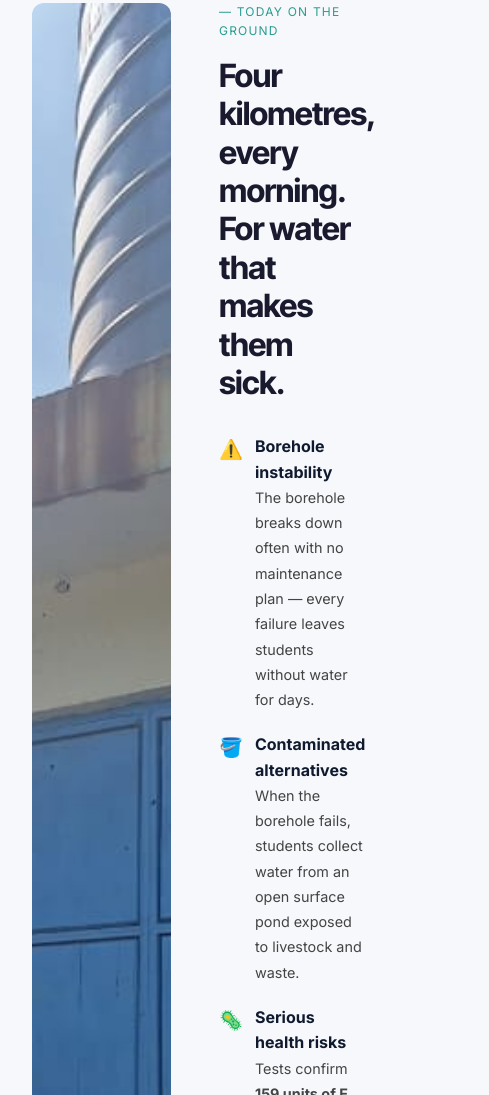
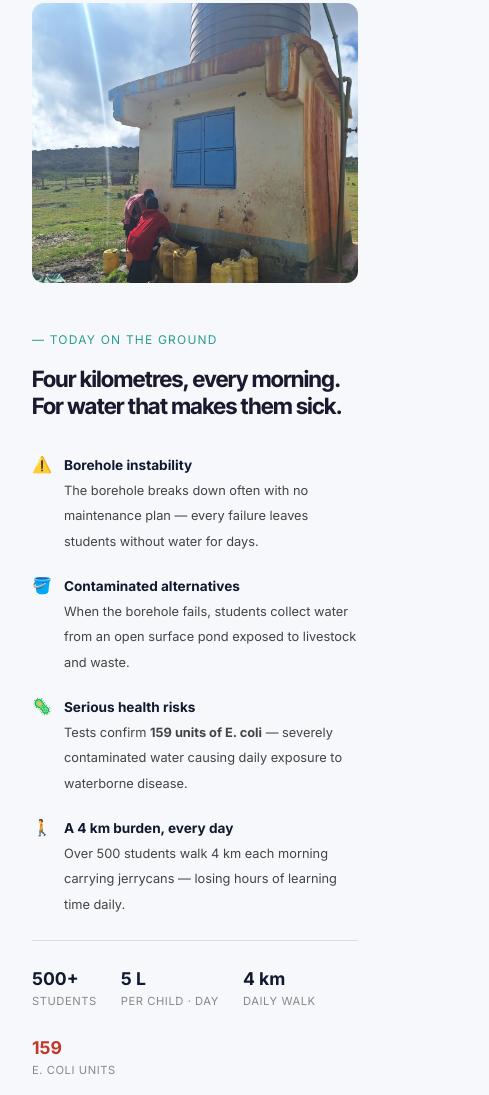
Before and after one commit to vitalquaproject/vitalquaproject, a plain HTML site: page index.html in a window 390 px wide. Shown: the part 905-2000 px from the top of the page, 489 px wide, since content can reach past the window. Drawn offline with Linux system fonts and the light colour scheme.

Commit message:
Update index.html

```diff
--- a/index.html
+++ b/index.html
@@ -925,10 +925,11 @@
   margin: 0 auto;
   box-sizing: border-box;
   width: 100%;
+  flex-wrap: wrap;
 ">
 
-  <!-- COLUMNA ESQUERRA: Imatge -->
-  <div style="flex: 1; min-width: 0;">
+  <!-- COLUMNA IZQUIERDA: Imagen -->
+  <div style="flex: 1; min-width: min(100%, 400px);">
     <img
       src="img/PHOTO-2026-04-23-13-09-19.jpg"
       alt="Current water point"
@@ -938,15 +939,16 @@
         object-fit: cover;
         border-radius: 12px;
         display: block;
-        min-height: 400px;
+        min-height: 280px;
+        max-height: 520px;
       "
     />
   </div>
 
-  <!-- COLUMNA DRETA: Text -->
+  <!-- COLUMNA DERECHA: Texto -->
   <div style="
     flex: 1;
-    min-width: 0;
+    min-width: min(100%, 400px);
     display: flex;
     flex-direction: column;
     justify-content: center;
@@ -956,62 +958,62 @@
       — Today on the ground
     </p>
 
-    <h2 style="font-size: 2rem; font-weight: 800; line-height: 1.2; margin-bottom: 2rem; color: #1a1a2e;">
+    <h2 style="font-size: clamp(1.4rem, 4vw, 2rem); font-weight: 800; line-height: 1.2; margin-bottom: 2rem; color: #1a1a2e;">
       Four kilometres, every morning.<br>For water that makes them sick.
     </h2>
 
     <ul style="list-style: none; padding: 0; margin: 0; flex: 1;">
 
-      <li style="display: flex; gap: 0.75rem; margin-bottom: 1.25rem;">
-        <span style="flex-shrink: 0; font-size: 1.2rem;">⚠️</span>
+      <li style="display: flex; gap: 0.75rem; margin-bottom: 1.25rem; align-items: flex-start;">
+        <span style="flex-shrink: 0; font-size: clamp(1rem, 3vw, 1.2rem);">⚠️</span>
         <div>
-          <strong>Borehole instability</strong><br>
-          <span style="font-size: 0.9rem; color: #444;">The borehole breaks down often with no maintenance plan — every failure leaves students without water for days.</span>
+          <strong style="font-size: clamp(0.85rem, 2.5vw, 1rem);">Borehole instability</strong><br>
+          <span style="font-size: clamp(0.8rem, 2vw, 0.9rem); color: #444;">The borehole breaks down often with no maintenance plan — every failure leaves students without water for days.</span>
         </div>
       </li>
 
-      <li style="display: flex; gap: 0.75rem; margin-bottom: 1.25rem;">
-        <span style="flex-shrink: 0; font-size: 1.2rem;">🪣</span>
+      <li style="display: flex; gap: 0.75rem; margin-bottom: 1.25rem; align-items: flex-start;">
+        <span style="flex-shrink: 0; font-size: clamp(1rem, 3vw, 1.2rem);">🪣</span>
         <div>
-          <strong>Contaminated alternatives</strong><br>
-          <span style="font-size: 0.9rem; color: #444;">When the borehole fails, students collect water from an open surface pond exposed to livestock and waste.</span>
+          <strong style="font-size: clamp(0.85rem, 2.5vw, 1rem);">Contaminated alternatives</strong><br>
+          <span style="font-size: clamp(0.8rem, 2vw, 0.9rem); color: #444;">When the borehole fails, students collect water from an open surface pond exposed to livestock and waste.</span>
         </div>
       </li>
 
-      <li style="display: flex; gap: 0.75rem; margin-bottom: 1.25rem;">
-        <span style="flex-shrink: 0; font-size: 1.2rem;">🦠</span>
+      <li style="display: flex; gap: 0.75rem; margin-bottom: 1.25rem; align-items: flex-start;">
+        <span style="flex-shrink: 0; font-size: clamp(1rem, 3vw, 1.2rem);">🦠</span>
         <div>
-          <strong>Serious health risks</strong><br>
-          <span style="font-size: 0.9rem; color: #444;">Tests confirm <strong>159 units of E. coli</strong> — severely contaminated water causing daily exposure to waterborne disease.</span>
+          <strong style="font-size: clamp(0.85rem, 2.5vw, 1rem);">Serious health risks</strong><br>
+          <span style="font-size: clamp(0.8rem, 2vw, 0.9rem); color: #444;">Tests confirm <strong>159 units of E. coli</strong> — severely contaminated water causing daily exposure to waterborne disease.</span>
         </div>
       </li>
 
-      <li style="display: flex; gap: 0.75rem; margin-bottom: 1.5rem;">
-        <span style="flex-shrink: 0; font-size: 1.2rem;">🚶</span>
+      <li style="display: flex; gap: 0.75rem; margin-bottom: 1.5rem; align-items: flex-start;">
+        <span style="flex-shrink: 0; font-size: clamp(1rem, 3vw, 1.2rem);">🚶</span>
         <div>
-          <strong>A 4 km burden, every day</strong><br>
-          <span style="font-size: 0.9rem; color: #444;">Over 500 students walk 4 km each morning carrying jerrycans — losing hours of learning time daily.</span>
+          <strong style="font-size: clamp(0.85rem, 2.5vw, 1rem);">A 4 km burden, every day</strong><br>
+          <span style="font-size: clamp(0.8rem, 2vw, 0.9rem); color: #444;">Over 500 students walk 4 km each morning carrying jerrycans — losing hours of learning time daily.</span>
         </div>
       </li>
 
     </ul>
 
-    <!-- Estadístiques -->
-    <div style="display: flex; gap: 2rem; padding-top: 1.5rem; border-top: 1px solid #ddd;">
+    <!-- Estadísticas -->
+    <div style="display: flex; gap: 1.5rem; padding-top: 1.5rem; border-top: 1px solid #ddd; flex-wrap: wrap;">
       <div>
-        <div style="font-size: 1.4rem; font-weight: 800;">500+</div>
+        <div style="font-size: clamp(1.1rem, 3vw, 1.4rem); font-weight: 800;">500+</div>
         <div style="font-size: 0.7rem; color: #888; text-transform: uppercase; letter-spacing: 0.05em;">Students</div>
       </div>
       <div>
-        <div style="font-size: 1.4rem; font-weight: 800;">5 L</div>
+        <div style="font-size: clamp(1.1rem, 3vw, 1.4rem); font-weight: 800;">5 L</div>
         <div style="font-size: 0.7rem; color: #888; text-transform: uppercase; letter-spacing: 0.05em;">Per child · day</div>
       </div>
       <div>
-        <div style="font-size: 1.4rem; font-weight: 800;">4 km</div>
+        <div style="font-size: clamp(1.1rem, 3vw, 1.4rem); font-weight: 800;">4 km</div>
         <div style="font-size: 0.7rem; color: #888; text-transform: uppercase; letter-spacing: 0.05em;">Daily walk</div>
       </div>
       <div>
-        <div style="font-size: 1.4rem; font-weight: 800; color: #c0392b;">159</div>
+        <div style="font-size: clamp(1.1rem, 3vw, 1.4rem); font-weight: 800; color: #c0392b;">159</div>
         <div style="font-size: 0.7rem; color: #888; text-transform: uppercase; letter-spacing: 0.05em;">E. coli units</div>
       </div>
     </div>
```
